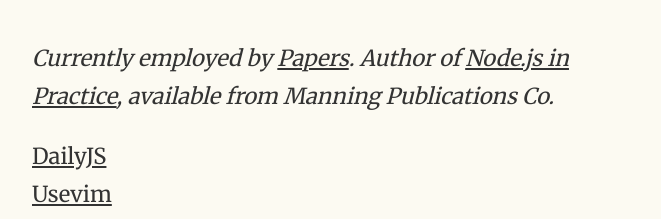
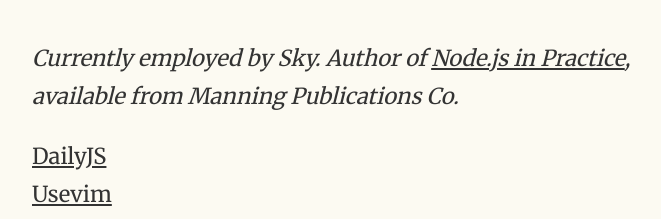
Before and after one commit to alexyoung/alexyoung.org, a plain HTML site: page index.html in a window 1280 px wide. Shown: the part 260-479 px from the top of the page, without its empty margins (313-974 px from the left). Drawn offline with Linux system fonts and the light colour scheme.

Commit message:
Change job

```diff
--- a/index.html
+++ b/index.html
@@ -12,7 +12,7 @@
       <h2>Programmer and writer in London</h2>
     </header>
     <section>
-      <p><i>Currently employed by <a href="http://papersapp.com">Papers</a>.  Author of <a href="http://www.manning.com/Node.jsinPractice">Node.js in Practice</a>, available from Manning Publications Co.</i></p>
+      <p><i>Currently employed by Sky.  Author of <a href="http://www.manning.com/Node.jsinPractice">Node.js in Practice</a>, available from Manning Publications Co.</i></p>
       <ul>
         <li><a href="http://dailyjs.com">DailyJS</a></li>
         <li><a href="http://usevim.com">Usevim</a></li>
```
